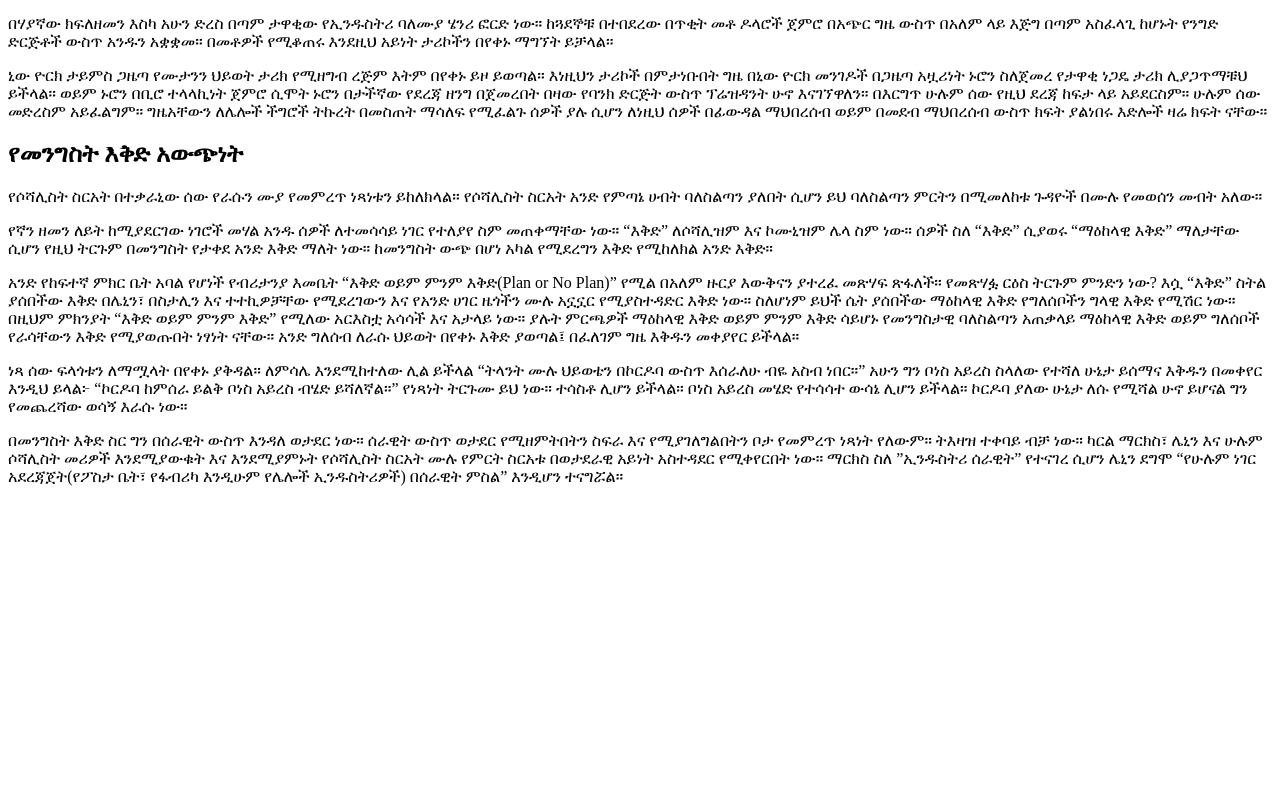
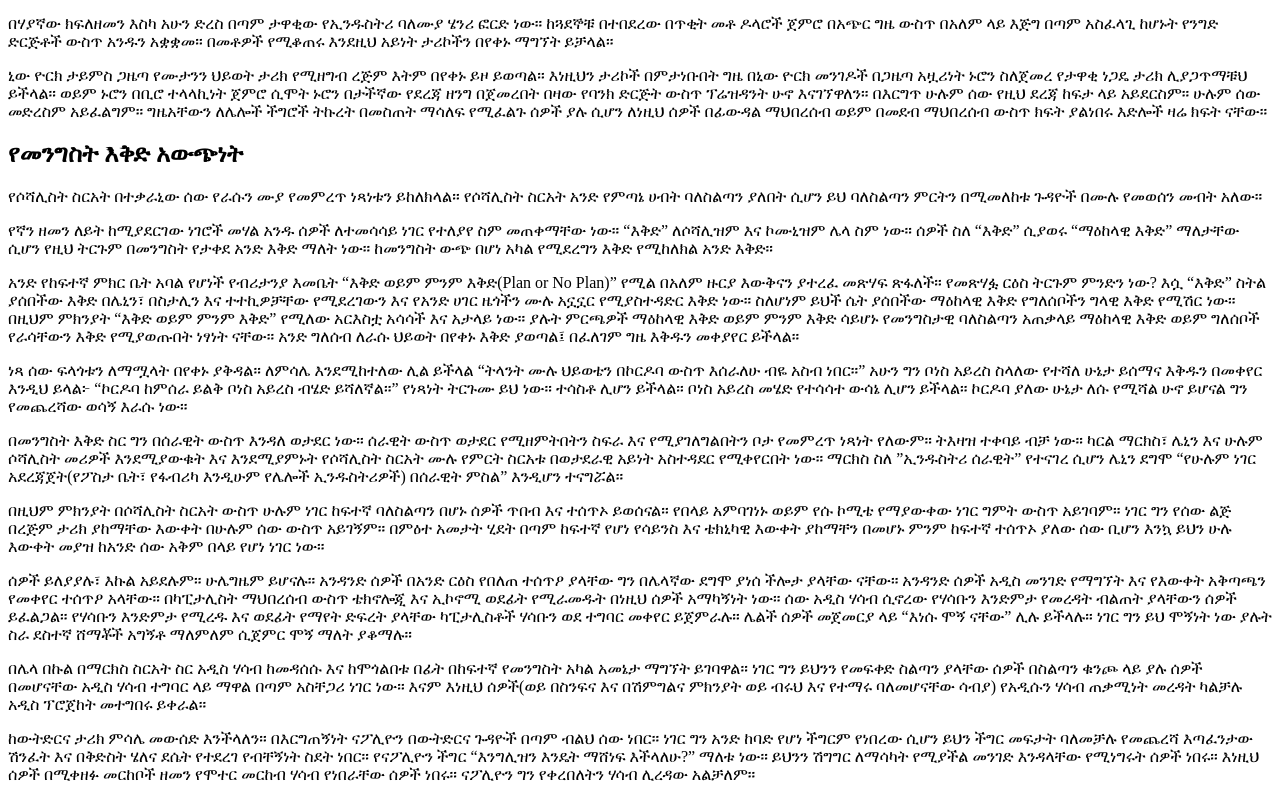
Before and after one commit to mickykebe/book-economic-policy-thoughts-for-today-and-tomorrow, a Next.js app: page /socialism in a window 1280 px wide. Shown: the part 2320-3120 px from the top of the page. Before the commit the page ends 2822 px from the top, so only its background shows below. Built offline with nearby package versions, Linux system fonts and the light colour scheme.

Commit message:
socalism wip

```diff
--- a/pages/socialism.mdx
+++ b/pages/socialism.mdx
@@ -77,3 +77,11 @@
 ነጻ ሰው ፍላጎቱን ለማሟላት በየቀኑ ያቅዳል። ለምሳሌ እንደሚከተለው ሊል ይችላል “ትላንት ሙሉ ህይወቴን በኮርዶባ ውስጥ እሰራለሁ ብዬ አስብ ነበር።” አሁን ግን ቦነስ አይረስ ስላለው የተሻለ ሁኔታ ይሰማና እቅዱን በመቀየር እንዲህ ይላል፦ “ኮርዶባ ከምሰራ ይልቅ ቦነስ አይረስ ብሄድ ይሻለኛል።” የነጻነት ትርጉሙ ይህ ነው። ተሳስቶ ሊሆን ይችላል። ቦነስ አይረስ መሄድ የተሳሳተ ውሳኔ ሊሆን ይችላል። ኮርዶባ ያለው ሁኔታ ለሱ የሚሻል ሁኖ ይሆናል ግን የመጨረሻው ወሳኝ እራሱ ነው።
 
 በመንግስት እቅድ ስር ግን በሰራዊት ውስጥ እንዳለ ወታደር ነው። ሰራዊት ውስጥ ወታደር የሚዘምትበትን ስፍራ እና የሚያገለግልበትን ቦታ የመምረጥ ነጻነት የለውም። ትእዛዝ ተቀባይ ብቻ ነው። ካርል ማርክስ፣ ሌኒን እና ሁሉም ሶሻሊስት መሪዎች እንደሚያውቁት እና እንደሚያምኑት የሶሻሊስት ስርአት ሙሉ የምርት ስርአቱ በወታደራዊ አይነት አስተዳደር የሚቀየርበት ነው። ማርክስ ስለ ”ኢንዱስትሪ ሰራዊት” የተናገረ ሲሆን ሌኒን ደግሞ “የሁሉም ነገር አደረጃጀት(የፖስታ ቤት፣ የፋብሪካ እንዲሁም የሌሎች ኢንዱስትሪዎች) በሰራዊት ምስል” እንዲሆን ተናግሯል።
+
+በዚህም ምክንያት በሶሻሊስት ስርአት ውስጥ ሁሉም ነገር ከፍተኛ ባለስልጣን በሆኑ ሰዎች ጥበብ እና ተሰጥኦ ይወሰናል። የበላይ አምባገነኑ ወይም የሱ ኮሚቴ የማያውቀው ነገር ግምት ውስጥ አይገባም። ነገር ግን የሰው ልጅ በረጅም ታሪክ ያከማቸው እውቀት በሁሉም ሰው ውስጥ አይገኝም። በምዕተ አመታት ሂደት በጣም ከፍተኛ የሆነ የሳይንስ እና ቴክኒካዊ እውቀት ያከማቸን በመሆኑ ምንም ከፍተኛ ተሰጥኦ ያለው ሰው ቢሆን እንኳ ይህን ሁሉ እውቀት መያዝ ከአንድ ሰው አቅም በላይ የሆነ ነገር ነው።
+
+ሰዎች ይለያያሉ፣ እኩል አይደሉም። ሁሌግዜም ይሆናሉ። አንዳንድ ሰዎች በአንድ ርዕስ የበለጠ ተሰጥዖ ያላቸው ግን በሌላኛው ደግሞ ያነሰ ችሎታ ያላቸው ናቸው። አንዳንድ ሰዎች አዲስ መንገድ የማግኘት እና የእውቀት አቅጣጫን የመቀየር ተሰጥዖ አላቸው። በካፒታሊስት ማህበረሰብ ውስጥ ቴክኖሎጂ እና ኢኮኖሚ ወደፊት የሚራመዱት በነዚህ ሰዎች አማካኝነት ነው። ሰው አዲስ ሃሳብ ሲኖረው የሃሳቡን እንድምታ የመረዳት ብልጠት ያላቸውን ሰዎች ይፈልጋል። የሃሳቡን እንድምታ የሚረዱ እና ወደፊት የማየት ድፍረት ያላቸው ካፒታሊስቶች ሃሳቡን ወደ ተግባር መቀየር ይጀምራሉ። ሌልች ሰዎች መጀመርያ ላይ “እነሱ ሞኝ ናቸው” ሊሉ ይችላሉ። ነገር ግን ይህ ሞኝነት ነው ያሉት ስራ ደስተኛ ሸማቾች አግኝቶ ማለምለም ሲጀምር ሞኝ ማለት ያቆማሉ።
+
+በሌላ በኩል በማርክስ ስርአት ስር አዲስ ሃሳብ ከመዳሰሱ እና ከሞጎልበቱ በፊት በከፍተኛ የመንግስት አካል አመኔታ ማግኘት ይገባዋል። ነገር ግን ይህንን የመፍቀድ ስልጣን ያላቸው ሰዎች በስልጣን ቁንጮ ላይ ያሉ ሰዎች በመሆናቸው አዲስ ሃሳብ ተግባር ላይ ማዋል በጣም አስቸጋሪ ነገር ነው። እናም እነዚህ ሰዎች(ወይ በስንፍና እና በሽምግልና ምክንያት ወይ ብሩህ እና የተማሩ ባለመሆናቸው ሳብያ) የአዲሱን ሃሳብ ጠቃሚነት መረዳት ካልቻሉ አዲስ ፕሮጀከት መተግበሩ ይቀራል።
+
+ከውትድርና ታሪክ ምሳሌ መውሰድ እንችላለን። በእርግጠኝነት ናፖሊዮን በውትድርና ጉዳዮች በጣም ብልህ ሰው ነበር። ነገር ግን አንድ ከባድ የሆነ ችግርም የነበረው ሲሆን ይህን ችግር መፍታት ባለመቻሉ የመጨረሻ እጣፈንታው ሽንፈት እና በቅድስት ሄለና ደሴት የተደረገ የብቸኝነት ስደት ነበር። የናፖሊዮን ችግር “እንግሊዝን እንዴት ማሸነፍ እችላለሁ?” ማለቱ ነው። ይህንን ሽግግር ለማሳካት የሚያችል መንገድ እንዳላቸው የሚነግሩት ሰዎች ነበሩ። እነዚህ ሰዎች በሚቀዘፉ መርከቦች ዘመን የሞተር መርከብ ሃሳብ የነበራቸው ሰዎች ነበሩ። ናፖሊዮን ግን የቀረበለትን ሃሳብ ሊረዳው አልቻለም።
```
